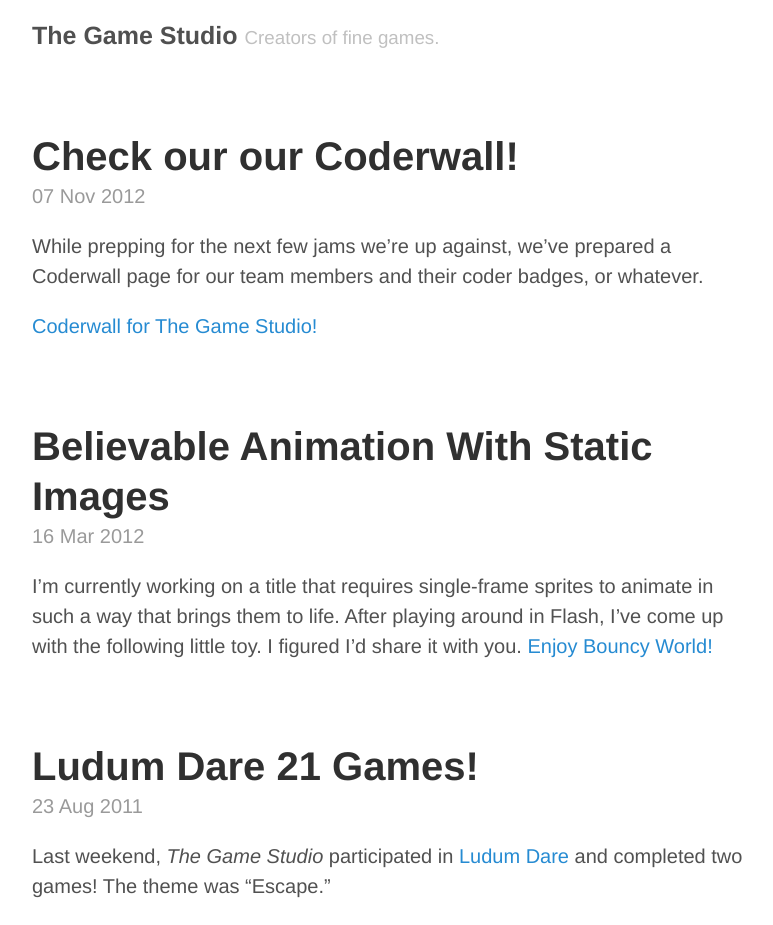
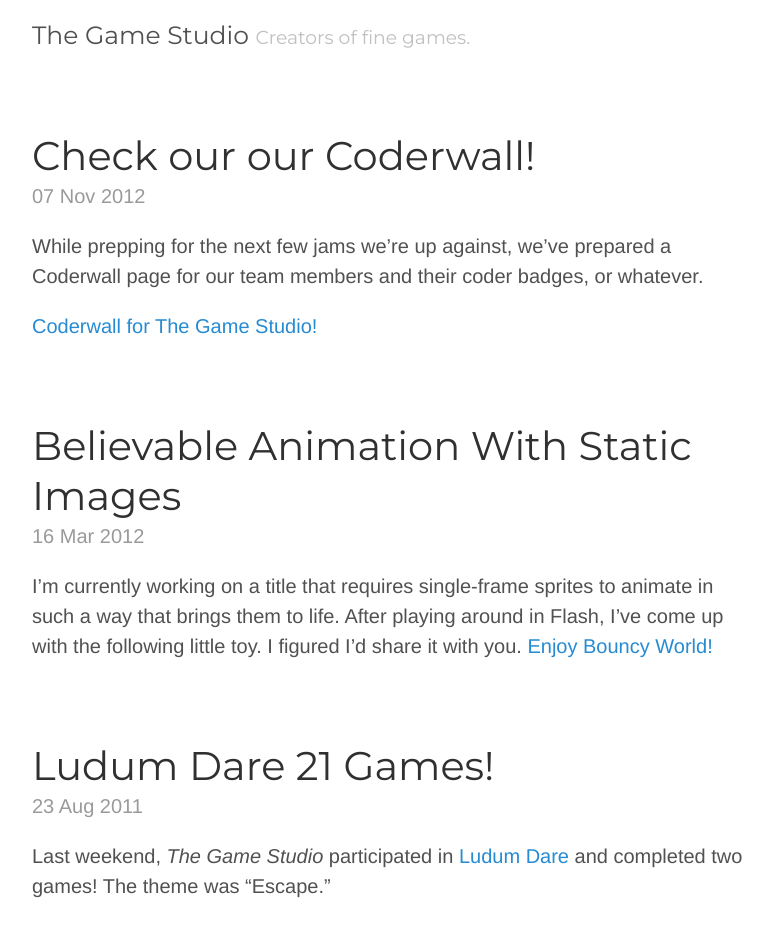
Before and after one commit to thegamestudio/thegamestudio.github.io, a Jekyll site: the page built from index.html, in a window 1280 px wide. Shown: the top 925 px of the page, without its empty margins (248-1021 px from the left). Built offline with Jekyll 4.4.1, drawn with Linux system fonts in a browser that asks for light colours; the list of posts is cut into pages by our own code.

Commit message:
Update head.html

```diff
--- a/_includes/head.html
+++ b/_includes/head.html
@@ -13,9 +13,13 @@
     {% endif %}
   </title>
 
+  <!-- Fonts -->
+  <link href='http://fonts.googleapis.com/css?family=Neuton:400,700,400italic|Montserrat:400,700' rel='stylesheet' type='text/css'>
+
   <!-- CSS -->
   <link rel="stylesheet" href="{{ site.baseurl }}public/css/poole.css">
   <link rel="stylesheet" href="{{ site.baseurl }}public/css/syntax.css">
+  <link rel="stylesheet" href="{{ site.baseurl }}public/css/thegamestudio.css">
 
   <!-- Icons -->
   <link rel="apple-touch-icon-precomposed" sizes="144x144" href="{{ site.baseurl }}public/apple-touch-icon-precomposed.png">
```
